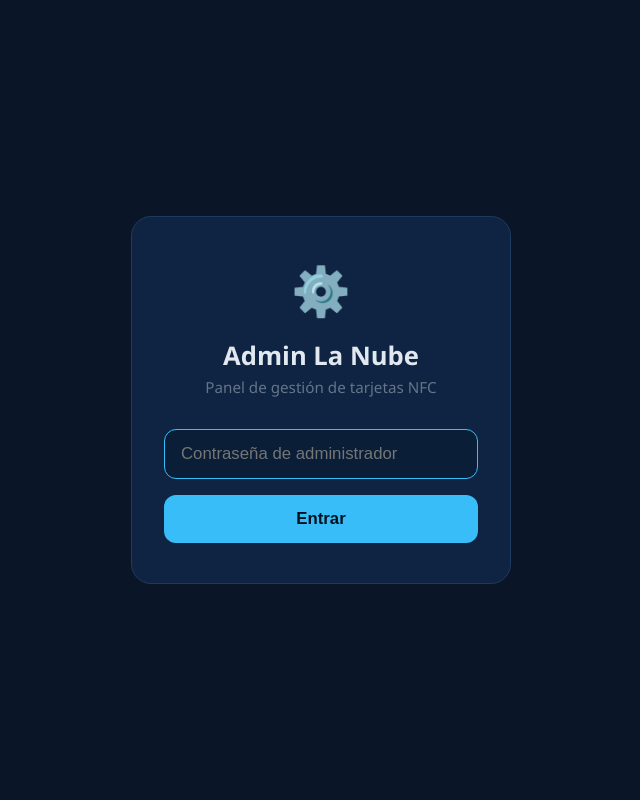
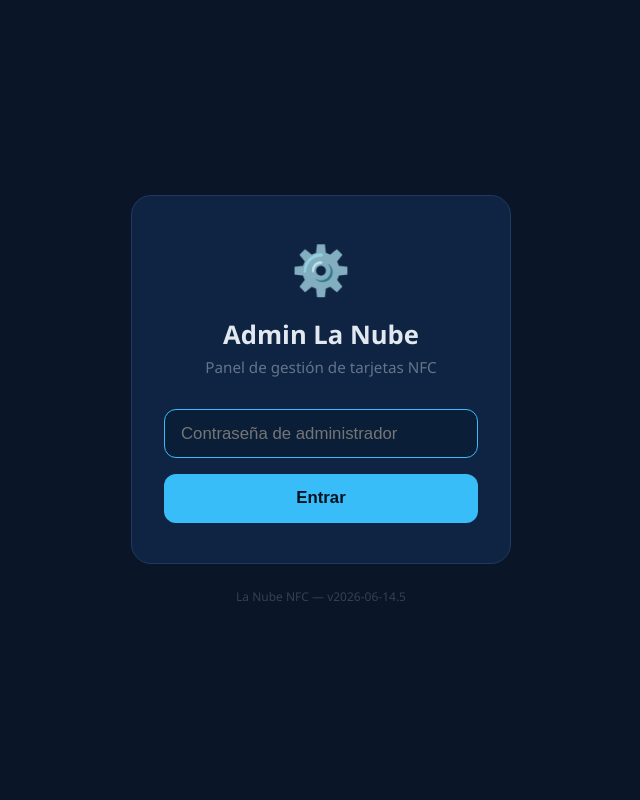
Before and after one commit to duecaz/nfc, a Flask app: page /admin/login in a window 1280 px wide. Shown: the whole page, without its empty margins (319-959 px from the left). Run offline with Flask 3, Linux system fonts and the light colour scheme.

Commit message:
feat: add version footer to all pages, fix VERSION in health endpoint
- VERSION = "2026-06-14.5" set via app.jinja_env.globals so all
  templates get it automatically without explicit passing
- index.html: subtle version label centered at bottom
- admin.html: version in page footer
- admin_login.html: version below login box
- _cleanup_page(): version in bottom-right corner
- /health endpoint now returns version field

```diff
--- a/app.py
+++ b/app.py
@@ -17,6 +17,7 @@ from flask import (
 
 app = Flask(__name__)
 
+VERSION              = "2026-06-14.5"
 NEXTCLOUD_URL        = os.environ.get("NEXTCLOUD_URL", "http://192.168.1.50:8181")
 NEXTCLOUD_PUBLIC_URL = os.environ.get("NEXTCLOUD_PUBLIC_URL", NEXTCLOUD_URL)
 COOKIE_DOMAIN        = os.environ.get("COOKIE_DOMAIN") or None
@@ -24,6 +25,9 @@ COOKIE_SECURE        = NEXTCLOUD_PUBLIC_URL.startswith("https")
 ADMIN_PASSWORD       = os.environ.get("ADMIN_PASSWORD", "admin1234")
 
 _ADMIN_SESSION = secrets.token_hex(32)
+
+# VERSION disponible en todos los templates sin pasarlo manualmente.
+app.jinja_env.globals["version"] = VERSION
 
 USERS_FILE = Path(__file__).parent / "users.json"
 
@@ -88,6 +92,7 @@ def _cleanup_page(title, subtitle):
     &#x1F9F9; Reparar y abrir kiosko
   </a>
   <script>{_CLEANUP_JS}</script>
+  <p style="position:fixed;bottom:.75rem;right:1rem;font-size:.75rem;opacity:.35">v{VERSION}</p>
 </body></html>"""
     resp = make_response(html)
     resp.headers["Clear-Site-Data"] = '"cache", "cookies", "storage"'
@@ -225,6 +230,7 @@ def health():
     users = load_users()
     return jsonify(
         ok=True,
+        version=VERSION,
         users=len(users),
         con_token=sum(1 for v in users.values() if v.get("token")),
         con_password=sum(1 for v in users.values()
@@ -254,9 +260,8 @@ def login_catch():
 def nextcloud_catch(subpath):
     """
     El SW viejo redirige a /index.php/login (y otras rutas de Nextcloud).
-    En vez de mostrar una pagina de error o reparacion, servimos el kiosko
-    directamente. El JS de auto_repair limpia el SW en segundo plano y
-    corrige la URL a / sin recargar.
+    Servimos el kiosko directamente; el JS de auto_repair limpia el SW
+    en segundo plano y corrige la URL a / sin recargar.
     """
     return render_template("index.html", nextcloud_url=NEXTCLOUD_PUBLIC_URL,
                            auto_repair=True)
--- a/templates/admin_login.html
+++ b/templates/admin_login.html
@@ -12,6 +12,7 @@
       color: #e2e8f0;
       min-height: 100vh;
       display: flex;
+      flex-direction: column;
       align-items: center;
       justify-content: center;
       padding: 1rem;
@@ -49,6 +50,7 @@
       border-radius: 10px; padding: .7rem 1rem;
       font-size: .95rem; margin-bottom: 1rem;
     }
+    .ver { margin-top: 1.5rem; color: #334155; font-size: .75rem; }
   </style>
 </head>
 <body>
@@ -68,5 +70,6 @@
       <button type="submit">Entrar</button>
     </form>
   </div>
+  <p class="ver">La Nube NFC &mdash; v{{ version }}</p>
 </body>
 </html>
```
Also changed, not shown: templates/admin.html (+5 -2 lines), templates/index.html (+6 -4 lines).
